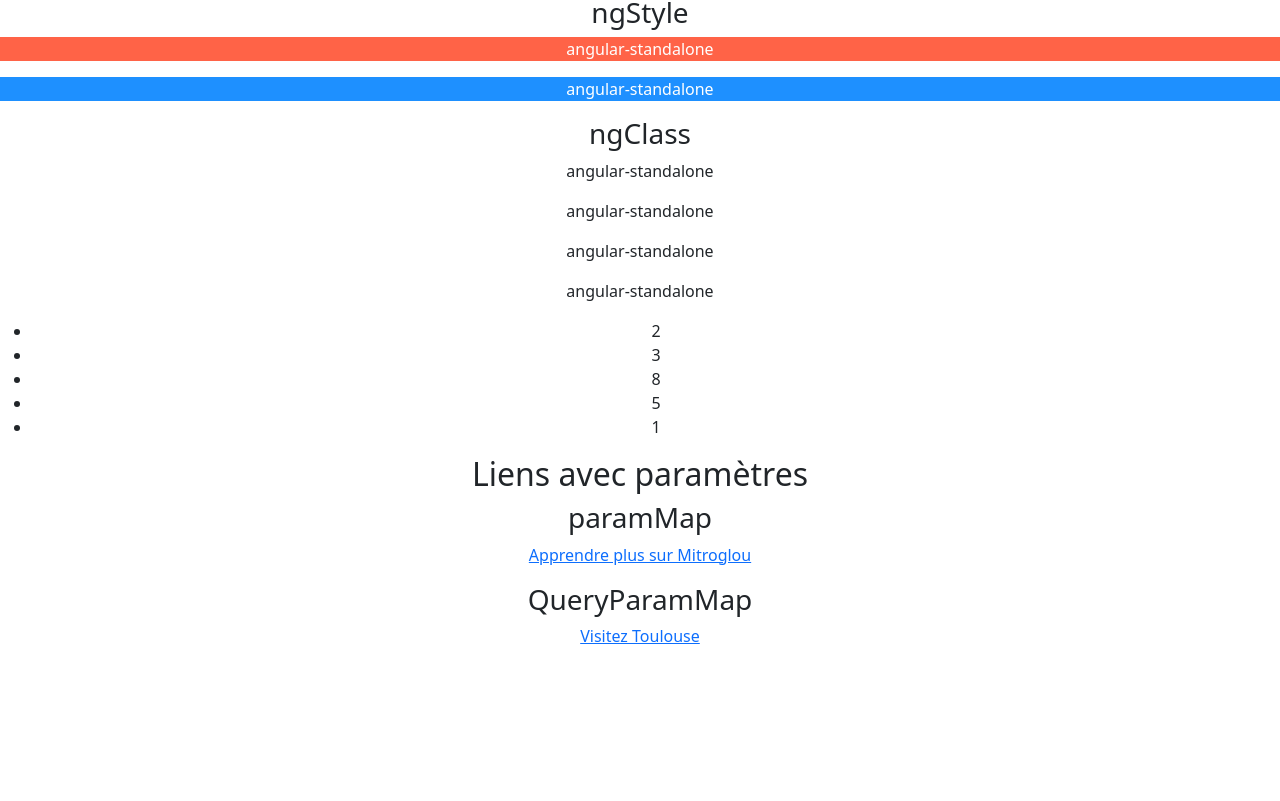
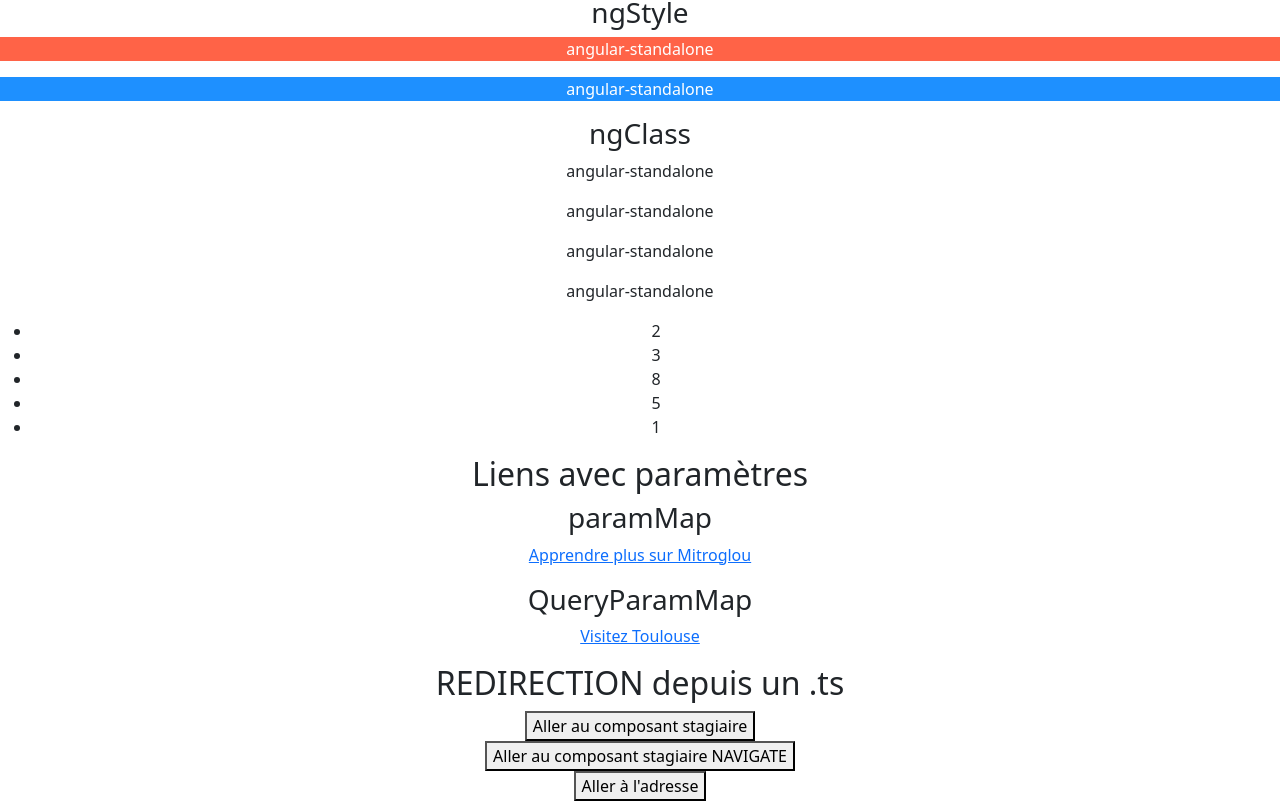
Before and after one commit to thalesalexcin/angular-standalone, an Angular app: page /about in a window 1280 px wide. Shown: the part 2195-2996 px from the top of the page. Before the commit the page ends 2859 px from the top, so only its background shows below. Built offline with nearby package versions, Linux system fonts and the light colour scheme.

Commit message:
Using Router navigateByUrl and navigate

```diff
--- a/src/app/components/about/about.html
+++ b/src/app/components/about/about.html
@@ -172,3 +172,14 @@
 <p>
   <a routerLink="/adresse" [queryParams]="{ cp: codePostal, ville }"> Visitez Toulouse </a>
 </p>
+
+<h2>REDIRECTION depuis un .ts</h2>
+<div>
+  <button (click)="goToStagiaire()">Aller au composant stagiaire</button>
+</div>
+<div>
+  <button (click)="goToStagiaireV2()">Aller au composant stagiaire NAVIGATE</button>
+</div>
+<div>
+  <button (click)="goToAdresse()">Aller à l'adresse</button>
+</div>
--- a/src/app/components/about/about.ts
+++ b/src/app/components/about/about.ts
@@ -1,7 +1,7 @@
 import { Component } from '@angular/core';
 import Stagiaire from '../../classes/stagiaire';
 import { CommonModule } from '@angular/common';
-import { RouterLink } from '@angular/router';
+import { Router, RouterLink } from '@angular/router';
 
 @Component({
   selector: 'app-about',
@@ -50,4 +50,22 @@ export class AboutComponent {
 
     console.log((event.target as HTMLInputElement).value);
   }
+
+  constructor(private router: Router) {}
+
+  goToStagiaire() {
+    this.router.navigateByUrl('/stagiaire/John/Wick');
+  }
+
+  goToStagiaireV2() {
+    this.router.navigate(['/stagiaire', this.firstname, this.lastname]);
+  }
+  goToAdresse() {
+    this.router.navigate(['/adresse'], {
+      queryParams: {
+        cp: '33000',
+        ville: 'Bordeaux',
+      },
+    });
+  }
 }
--- a/src/app/components/tableau/tableau.html
+++ b/src/app/components/tableau/tableau.html
@@ -7,6 +7,10 @@
       <a class="col" [routerLink]="['/tableau', previous]">Previous</a>
       <a class="col" [routerLink]="['/tableau', next]">Next</a>
     </div>
+    <div class="row">
+      <button (click)="goToPrevious()">Previous</button>
+      <button (click)="goToNext()">Next</button>
+    </div>
   } @else {
     <h2 class="alert alert-danger">{{ error }}</h2>
   }
--- a/src/app/components/tableau/tableau.ts
+++ b/src/app/components/tableau/tableau.ts
@@ -1,5 +1,5 @@
 import { Component, OnInit } from '@angular/core';
-import { ActivatedRoute, RouterLink } from '@angular/router';
+import { ActivatedRoute, Router, RouterLink } from '@angular/router';
 
 @Component({
   selector: 'app-tableau',
@@ -15,7 +15,10 @@ export class TableauComponent implements OnInit {
   previous = 0;
   error = '';
 
-  constructor(private route: ActivatedRoute) {}
+  constructor(
+    private route: ActivatedRoute,
+    private router: Router,
+  ) {}
 
   ngOnInit(): void {
     this.route.paramMap.subscribe((params) => {
@@ -30,4 +33,11 @@ export class TableauComponent implements OnInit {
       this.currentValue = this.numbers[this.current];
     });
   }
+
+  goToNext() {
+    this.router.navigate(['/tableau', this.next]);
+  }
+  goToPrevious() {
+    this.router.navigate(['/tableau', this.previous]);
+  }
 }
```
